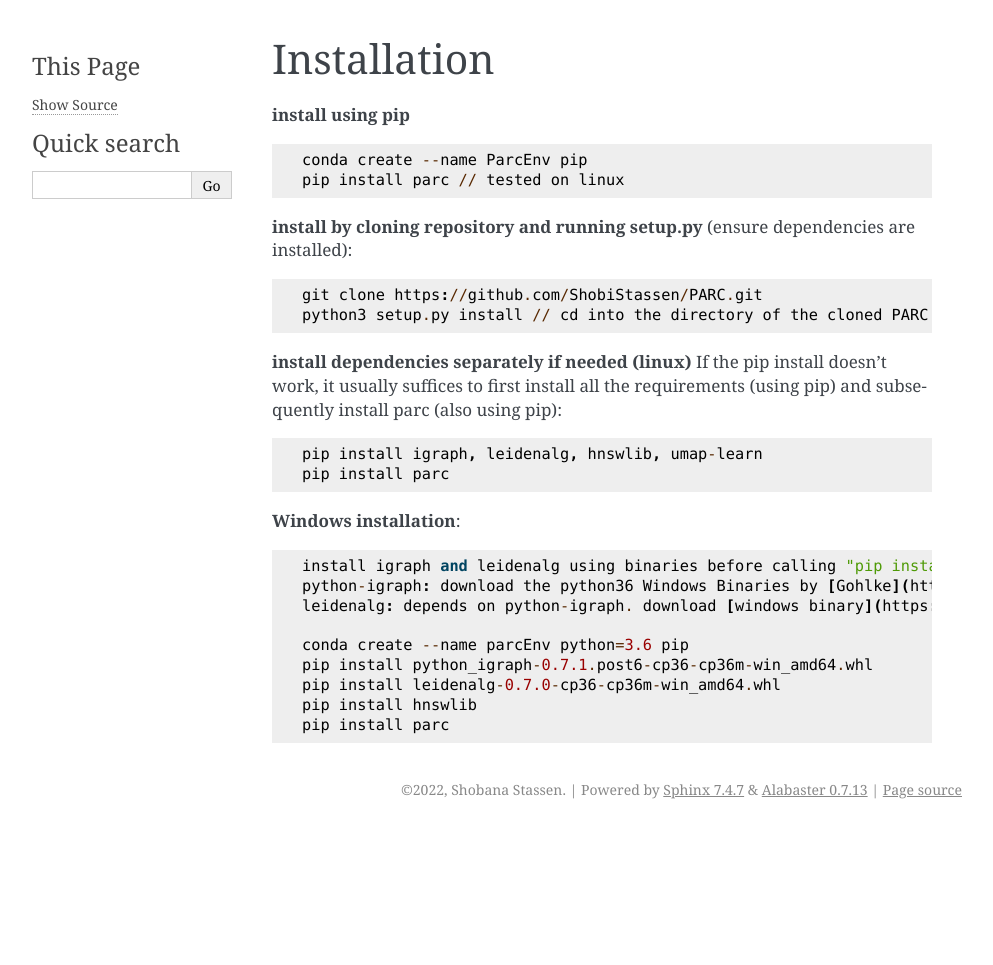
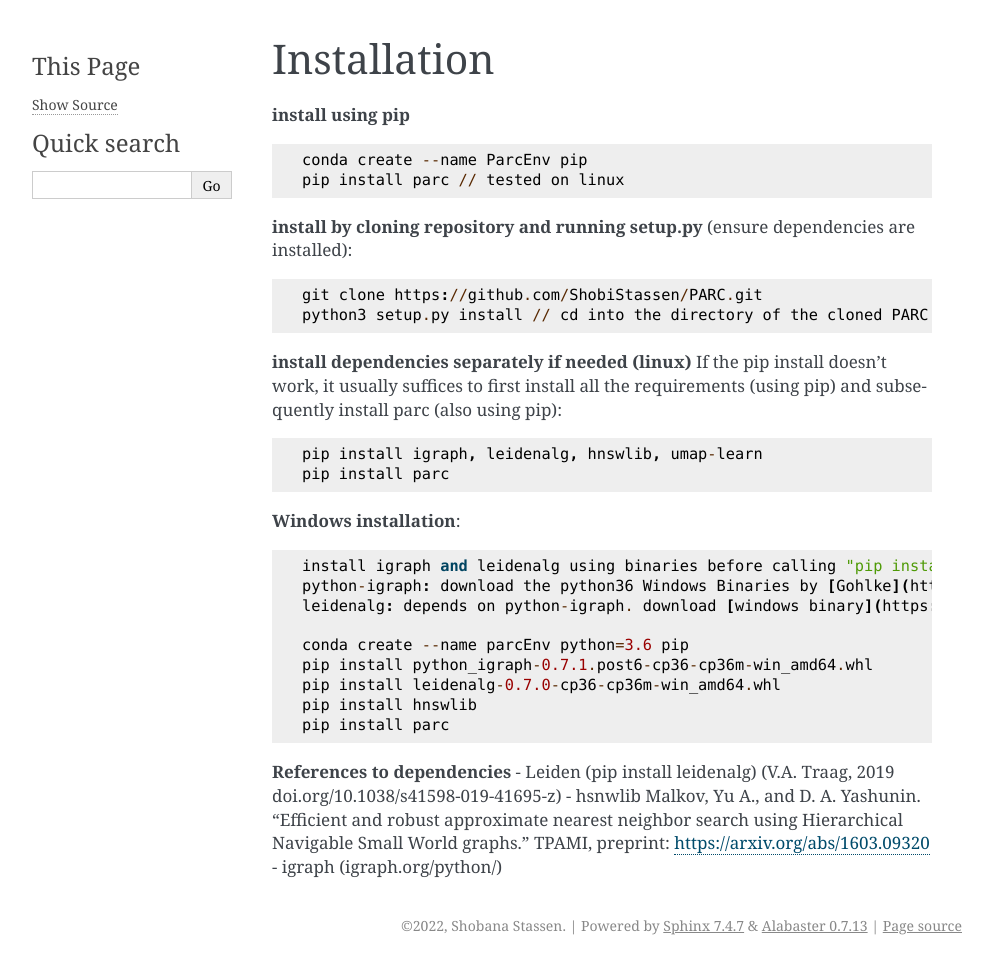
Before and after one commit to ShobiStassen/PARC, a Sphinx documentation site: the page built from docs/Installation.rst, in a window 1280 px wide. Shown: the whole page, without its empty margins (148-1141 px from the left). Built offline with Sphinx 7.4.7, drawn with Linux system fonts in a browser that asks for light colours; before the commit the page ends 900 px from its top, so only the background shows below that.

Commit message:
Add files via upload

```diff
--- a/docs/Installation.rst
+++ b/docs/Installation.rst
@@ -30,3 +30,8 @@ If the pip install doesn't work, it usually suffices to first install all the re
   pip install leidenalg-0.7.0-cp36-cp36m-win_amd64.whl
   pip install hnswlib
   pip install parc
+
+**References to dependencies**
+- Leiden (pip install leidenalg) (V.A. Traag, 2019 doi.org/10.1038/s41598-019-41695-z)
+- hsnwlib Malkov, Yu A., and D. A. Yashunin. "Efficient and robust approximate nearest neighbor search using Hierarchical Navigable Small   World graphs." TPAMI, preprint: https://arxiv.org/abs/1603.09320
+- igraph (igraph.org/python/)
```
Also changed, not shown: docs/Examples.md (+2 -2 lines), docs/Parameter Usage.md (added, +22 -0 lines), docs/index.rst (+7 -1 lines).
